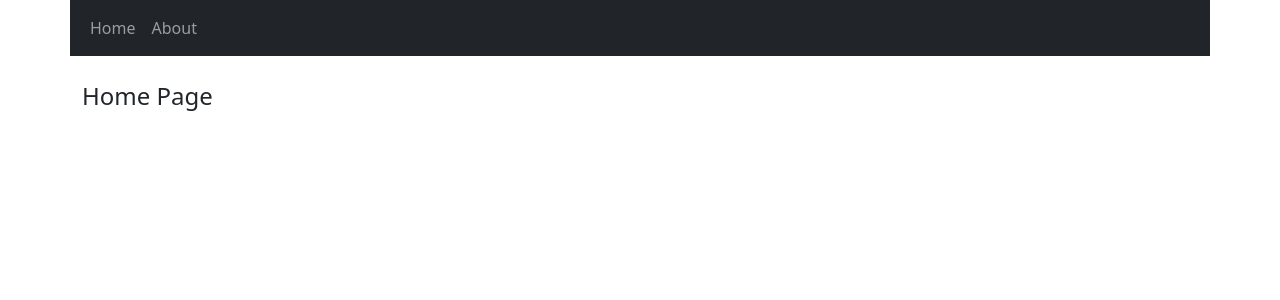
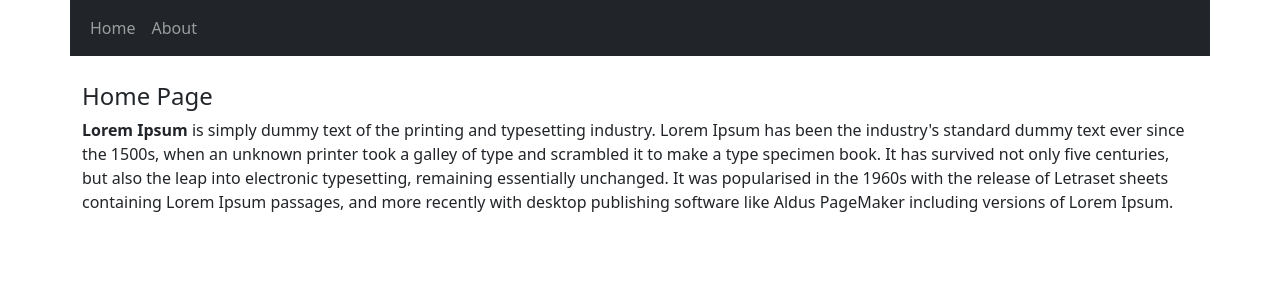
Before and after one commit to nayeftechno/my-next-app, a Next.js app: page / in a window 1280 px wide. Shown: the top 300 px of the page. Built offline with nearby package versions, Linux system fonts and the light colour scheme.

Commit message:
Add Lorem

```diff
--- a/pages/index.tsx
+++ b/pages/index.tsx
@@ -7,6 +7,18 @@
       <div className="row">
         <div className="col-md-12">
           <h4>Home Page</h4>
+          <p>
+            <strong>Lorem Ipsum</strong> is simply dummy text of the printing
+            and typesetting industry. Lorem Ipsum has been the industry's
+            standard dummy text ever since the 1500s, when an unknown printer
+            took a galley of type and scrambled it to make a type specimen book.
+            It has survived not only five centuries, but also the leap into
+            electronic typesetting, remaining essentially unchanged. It was
+            popularised in the 1960s with the release of Letraset sheets
+            containing Lorem Ipsum passages, and more recently with desktop
+            publishing software like Aldus PageMaker including versions of Lorem
+            Ipsum.
+          </p>
         </div>
       </div>
     </>
```
